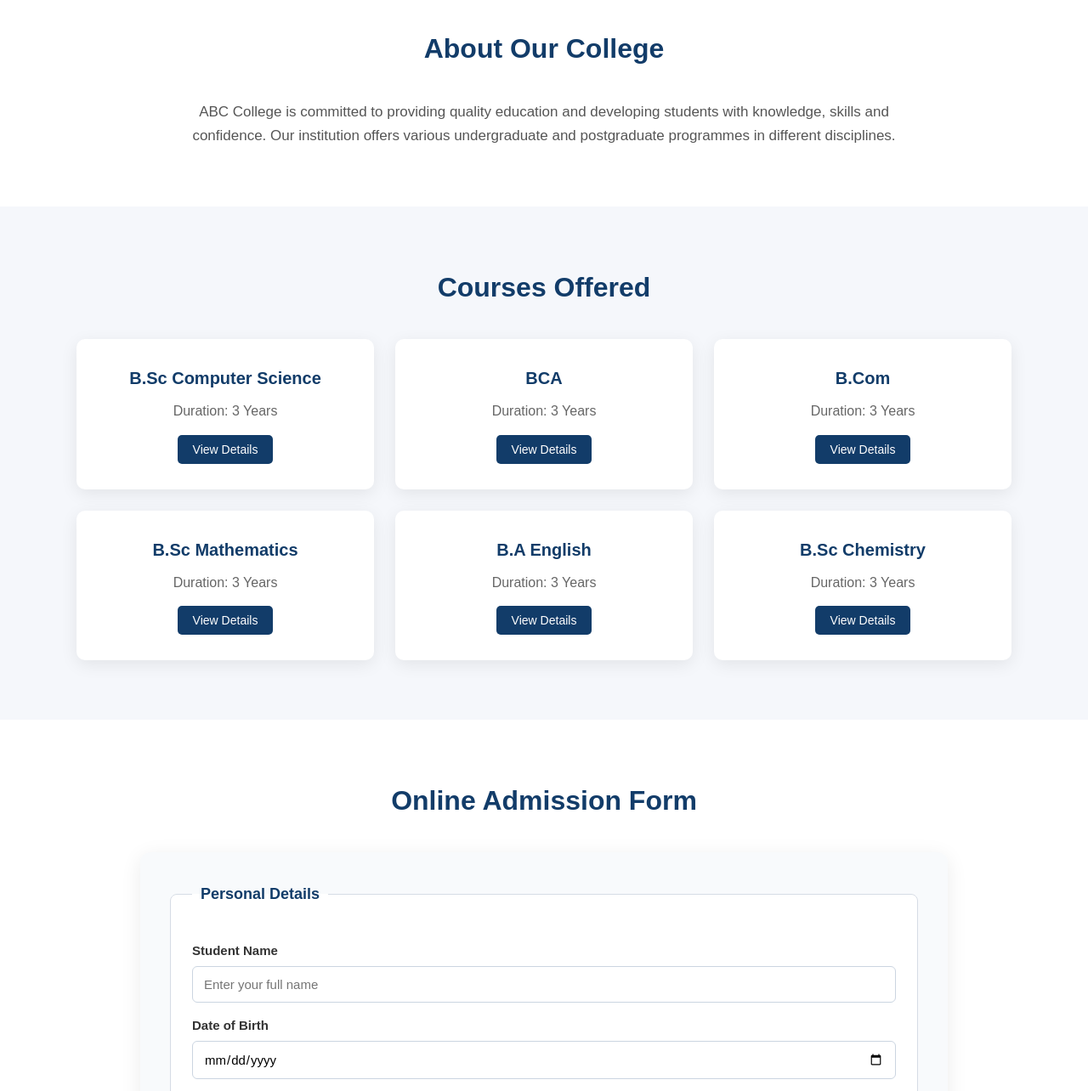
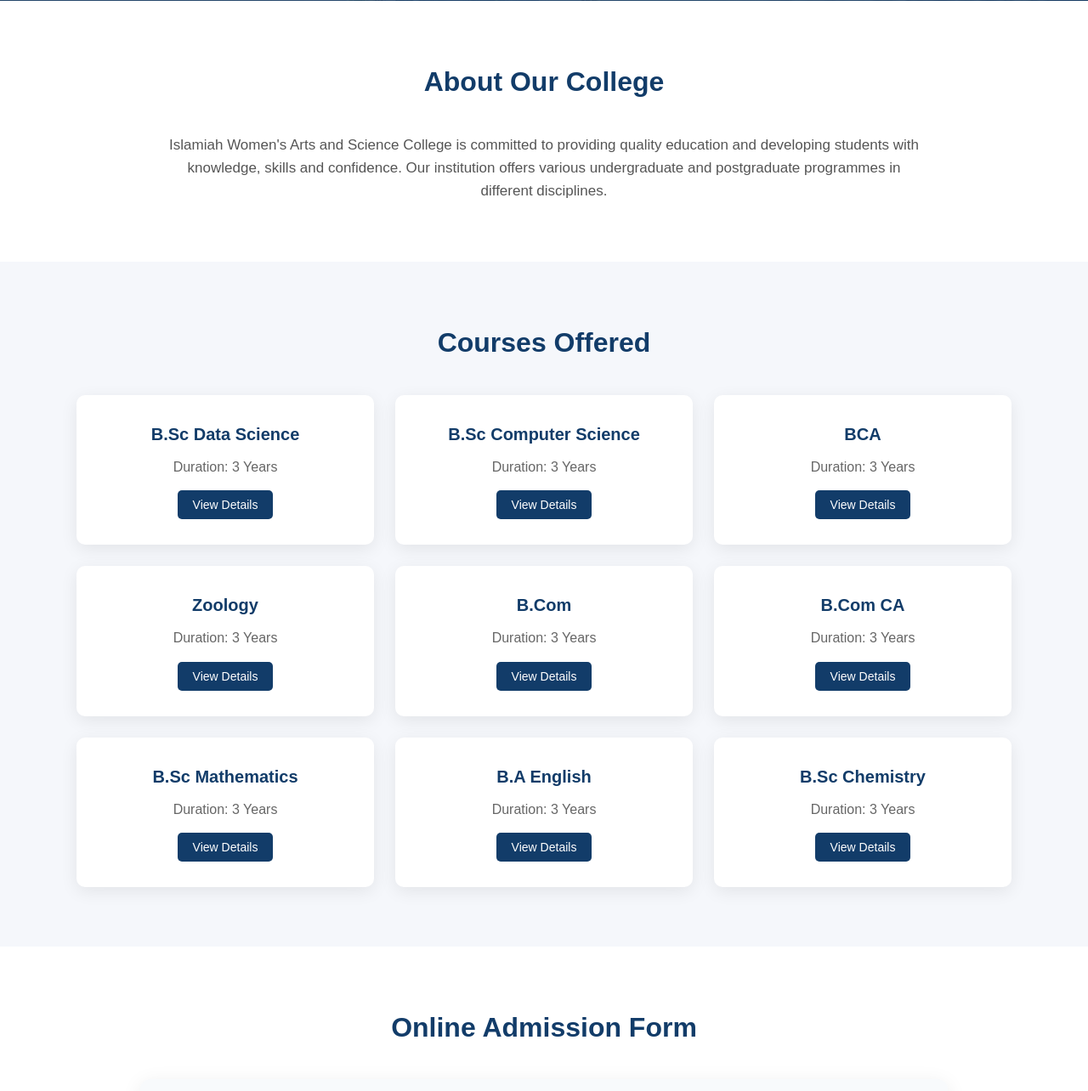
Before and after one commit to Fariha-ship-it/college-admission-system, a Flask app: page / in a window 1280 px wide. Shown: the part 649-1933 px from the top of the page at 85% size. Run offline with Flask 3, Linux system fonts and the light colour scheme; some libraries are stand-ins or nearby versions.

Commit message:
Update homepage design

```diff
--- a/static/style.css
+++ b/static/style.css
@@ -93,7 +93,7 @@ nav a:hover {
             rgba(18, 60, 105, 0.88),
             rgba(18, 60, 105, 0.88)
         ),
-        url("https://images.unsplash.com/photo-1562774053-701939374585")
+        url("clg.jpeg")
         center / cover no-repeat;
 }
 
--- a/templates/index.html
+++ b/templates/index.html
@@ -16,7 +16,7 @@
     <!-- Header -->
     <header>
         <div class="logo">
-            <h2>ABC College</h2>
+            <h2>Islamiah Women's Arts and Science College</h2>
             <p>Online Admission Portal</p>
         </div>
 
@@ -59,7 +59,7 @@
         <h2>About Our College</h2>
 
         <p>
-            ABC College is committed to providing quality education
+            Islamiah Women's Arts and Science College is committed to providing quality education
             and developing students with knowledge, skills and confidence.
             Our institution offers various undergraduate and postgraduate
             programmes in different disciplines.
@@ -76,6 +76,12 @@
         <div class="course-container">
 
             <div class="course-card">
+                <h3>B.Sc Data Science</h3>
+                <p>Duration: 3 Years</p>
+                <button>View Details</button>
+            </div>
+
+            <div class="course-card">
                 <h3>B.Sc Computer Science</h3>
                 <p>Duration: 3 Years</p>
                 <button>View Details</button>
@@ -88,7 +94,19 @@
             </div>
 
             <div class="course-card">
+                <h3>Zoology</h3>
+                <p>Duration: 3 Years</p>
+                <button>View Details</button>
+            </div>
+
+            <div class="course-card">
                 <h3>B.Com</h3>
+                <p>Duration: 3 Years</p>
+                <button>View Details</button>
+            </div>
+
+            <div class="course-card">
+                <h3>B.Com CA</h3>
                 <p>Duration: 3 Years</p>
                 <button>View Details</button>
             </div>
@@ -324,24 +342,36 @@
                         Select Group
                     </option>
 
-                    <option value="Computer Science">
-                        Computer Science
+                    <option value="Mathematics, Physics, Chemistry, Biology">
+                        Mathematics, Physics, Chemistry, Biology
                     </option>
 
-                    <option value="Computer Applications">
-                        Computer Applications
+                    <option value="Mathematics, Physics, Chemistry, Computer Science">
+                        Mathematics, Physics, Chemistry, Computer Science
                     </option>
 
-                    <option value="Commerce">
-                        Commerce
+                    <option value="Mathematics, Physics, Chemistry, English for Communication">
+                        Mathematics, Physics, Chemistry, English for Communication
                     </option>
 
-                    <option value="Science">
-                        Science
+                    <option value="Physics, Chemistry, Biology, Computer Science">
+                        Physics, Chemistry, Biology, Computer Science
                     </option>
 
-                    <option value="Arts">
-                        Arts
+                    <option value="Physics, Chemistry, Biology, Home Science">
+                        Physics, Chemistry, Biology, Home Science
+                    </option>
+
+                    <option value="Physics, Chemistry, Biology, Home Science">
+                        Physics, Chemistry, Biology, Home Science
+                    </option>
+
+                    <option value="Commerce, Accountancy, Economics, Computer Application">
+                        Commerce, Accountancy, Economics, Computer Application
+                    </option>
+
+                    <option value="Vocational">
+                        Vocational
                     </option>
 
                     <option value="Other">
@@ -369,6 +399,10 @@
                         Select Course
                     </option>
 
+                    <option value="B.Sc Data Science">
+                        B.Sc Data Science
+                    </option>
+
                     <option value="B.Sc Computer Science">
                         B.Sc Computer Science
                     </option>
@@ -377,8 +411,16 @@
                         BCA
                     </option>
 
+                    <option value="Zoology">
+                        B.Sc Zoology
+                    </option>
+
                     <option value="B.Com">
                         B.Com
+                    </option>
+
+                    <option value="B.Com CA">
+                        B.Com CA
                     </option>
 
                     <option value="B.Sc Mathematics">
@@ -515,7 +557,7 @@
         <h2>Contact Us</h2>
 
         <p>
-            <strong>College:</strong> ABC College
+            <strong>College:</strong> Islamiah Women's Arts and Science College
         </p>
 
         <p>
```
Also changed, not shown: static/clg.jpeg (added).
